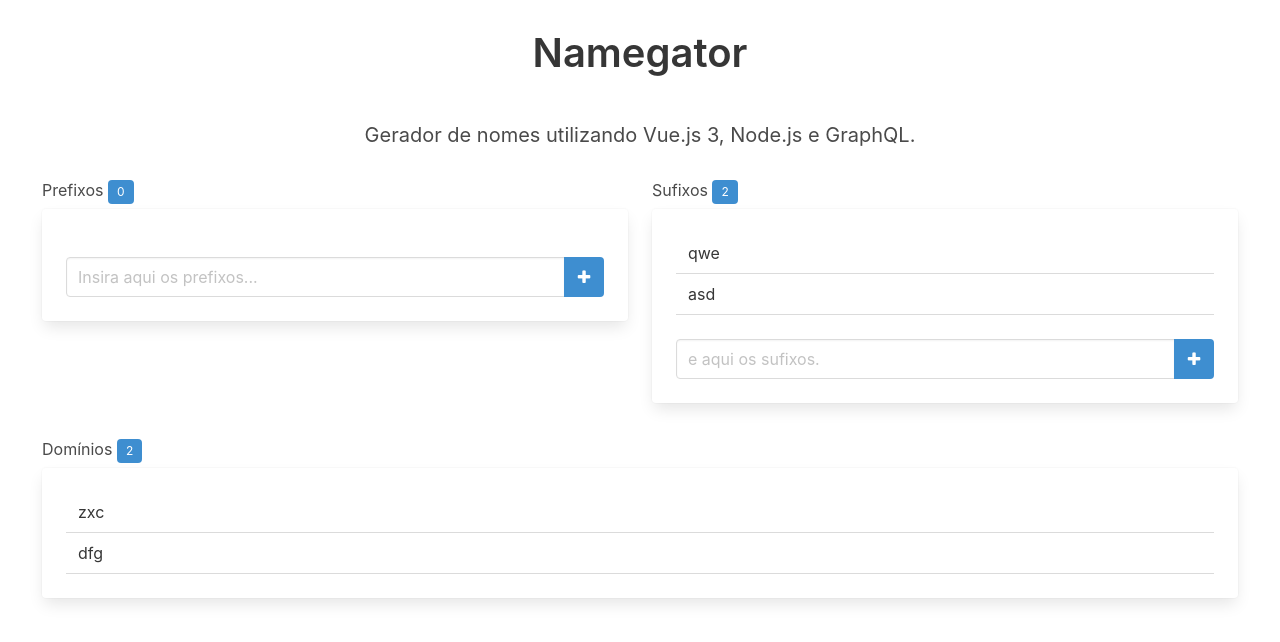
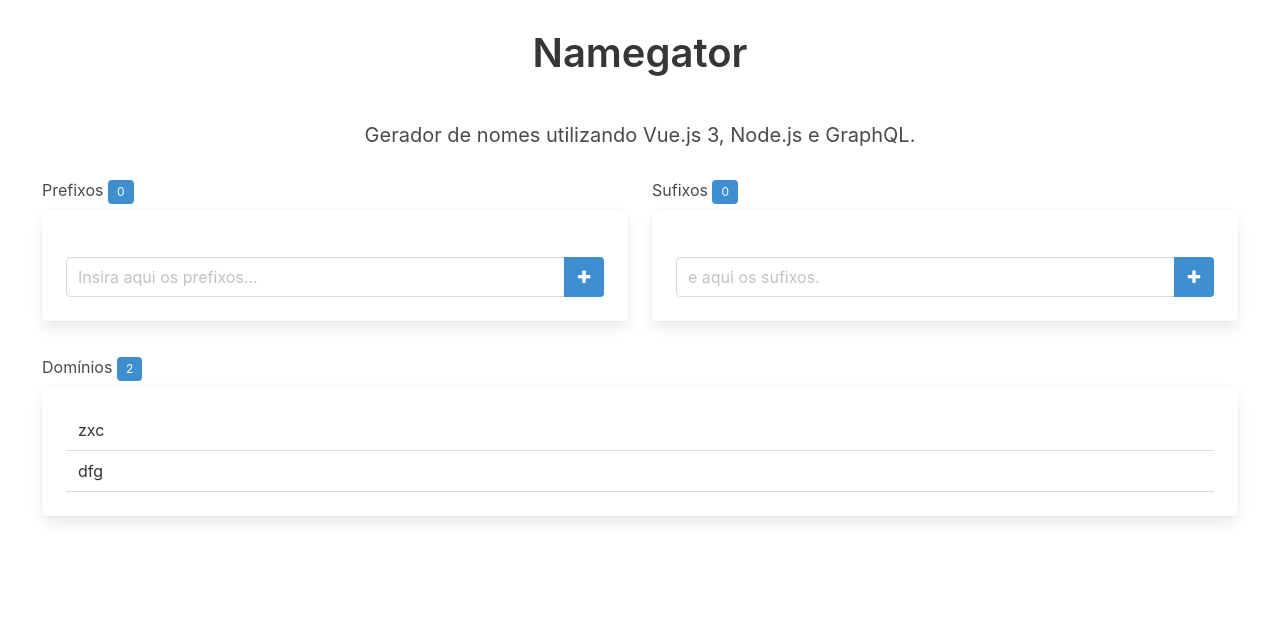
Before and after one commit to lanaschuster/vue-node-graphql-namegator, a Vue app in the folder frontend/: page / in a window 1280 px wide. Shown: the top 642 px of the page. Built offline with nearby package versions, Linux system fonts and the light colour scheme.

Commit message:
ref sufixes

```diff
--- a/frontend/src/components/Sufixes.vue
+++ b/frontend/src/components/Sufixes.vue
@@ -1,12 +1,14 @@
 <template>
-  <ContentTable title="Sufixos" quantity="2" :items="['qwe', 'asd']">
+  <ContentTable :title="title" :quantity="sufixes.length" :items="sufixes">
     <template v-slot:fields>
       <div class="field has-addons">
         <div class="control is-expanded">
-          <input type="text" class="input" placeholder="e aqui os sufixos.">
+          <input type="text" class="input" v-model="sufix" placeholder="e aqui os sufixos.">
         </div>
         <div class="control">
-          <button class="button is-info"><span class="icon"><i class="fa fa-plus fa-xs"></i></span></button>
+          <button class="button is-info" @click="addSufix(sufix)">
+            <span class="icon"><i class="fa fa-plus fa-xs"></i></span>
+          </button>
         </div>
       </div>
     </template>
@@ -19,6 +21,19 @@ export default {
   name: 'Sufixes',
   components: {
     ContentTable
+  },
+  data() {
+    return {
+      title: 'Sufixos',
+      sufix: '',
+      sufixes: []
+    }
+  },
+  methods: {
+    addSufix(sufix) {
+      this.sufixes.push(sufix)
+      this.sufix = ''
+    }
   }
 }
 </script>
```
